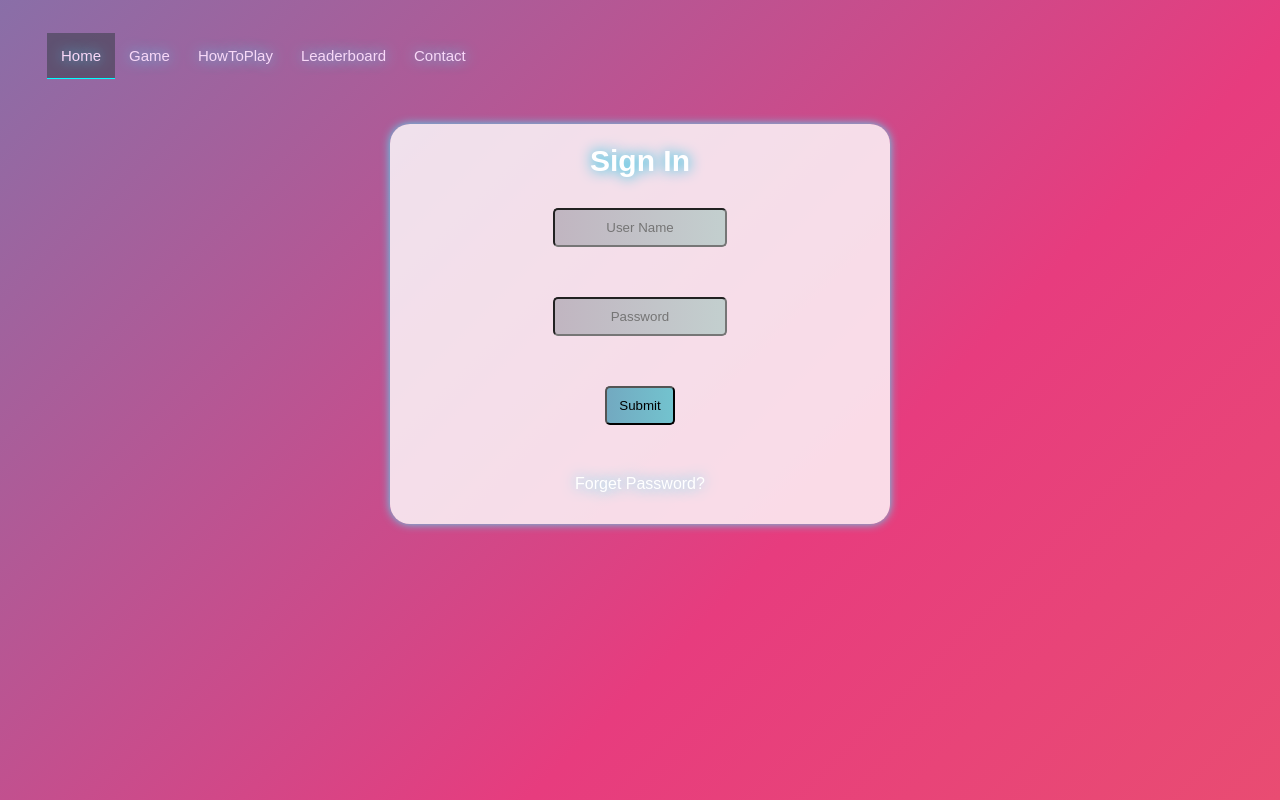
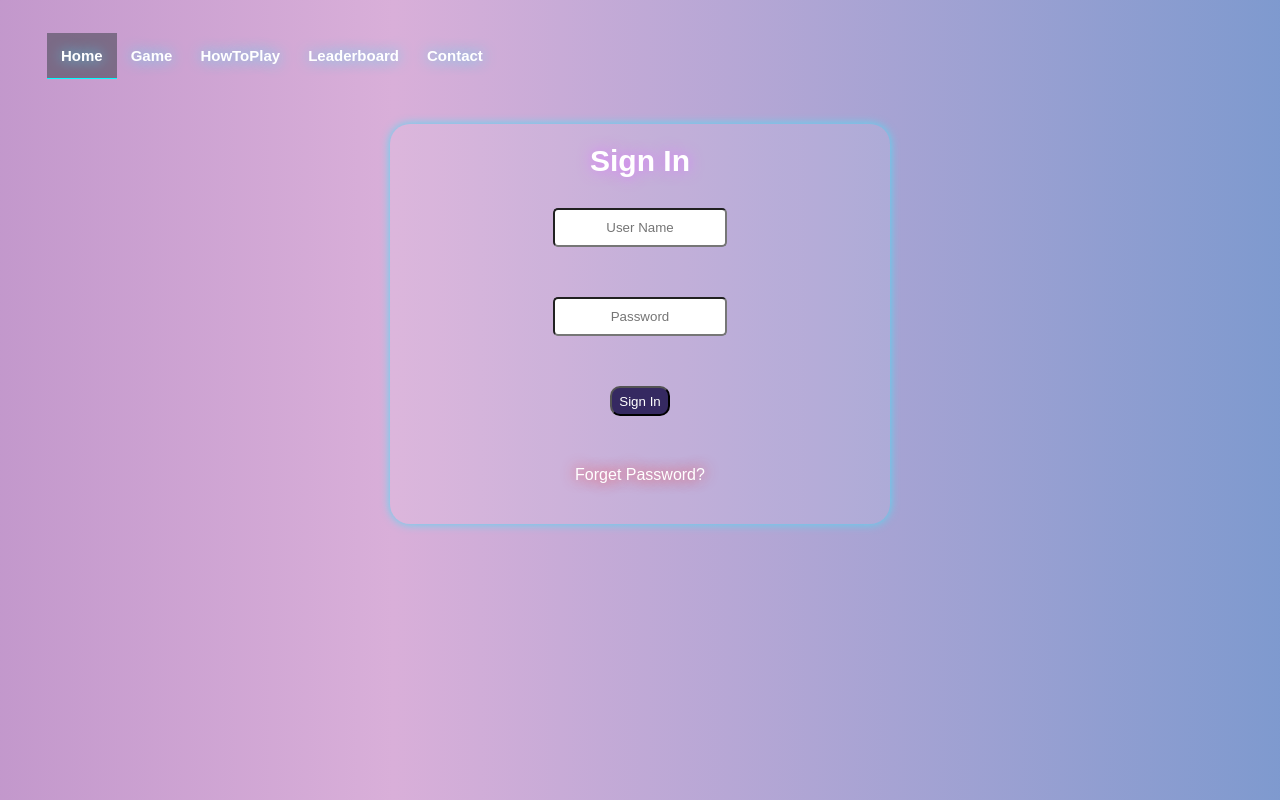
Before and after one commit to SohailMG/GameWebsite, a PHP site: page /Sign-in.php in a window 1280 px wide. Run offline with PHP 8.4, Linux system fonts and the light colour scheme.

Commit message:
added js function for sign in button to go to home

```diff
--- a/Sign-in.php
+++ b/Sign-in.php
@@ -10,11 +10,16 @@
                 <ul class="formlist">
                     <li><input type="text" name="User name" placeholder="User Name"></li>
                     <li><input type="passwrod" name="Password" placeholder="Password"></li>
-                    <li><input type="button" name="Submit" value="Submit"></li>
+                    <li><button class="Submitbtn" onclick="myfunction()">Sign In</button></li>
                     <li>Forget Password?</li>
                 </ul>
         </div>
     </div>
+    <script>
+        function myfunction(){
+            document.location.href="index.php";
+        }
+    </script>
 
 
 
--- a/style.css
+++ b/style.css
@@ -5,35 +5,30 @@
 
 body {
   margin: 0;
-  background-image: url("Images/whitebulb.jpg");
-  background-repeat: no-repeat;
-  background-size: cover;
   font-family: Arial, Helvetica, sans-serif;
 }
+/*
+  *website animated background section
+*/
 section {
   width: 100%;
   height: 100vh;
-  background-image: linear-gradient(
-    -45deg, #ee7752, #e73c7e, #23a6d5, #23d5ab);
-    background-size: 400% 400%;
-    position: relative;
-    animation: change 10s ease-in-out infinite;
+  background-image: linear-gradient(90deg, #FF3CAC, #784BA0, #D9AFD9, #2B86C5);
+  background-size: 400% 400%;
+  position: relative;
+  animation: color-change 10s ease-in-out infinite;
 }
 
-@keyframes change{
-  0%{
+@keyframes  color-change{
+  0% {
     background-position: 0 50%;
-
   }
-  50%{
+  50% {
     background-position: 100% 50%;
-
   }
-  100%{
+  100% {
     background-position: 0 50%;
-
   }
-
 }
 
 header {
@@ -57,9 +52,10 @@ nav {
   border-left: none;
 }
 .navbar a {
+  font-weight: bold;
   text-decoration: none;
   padding: 14px;
-  color: rgb(248, 216, 248);
+  color: rgb(255, 255, 255);
   font-family: Arial, Helvetica, sans-serif;
   font-size: 15px;
   text-shadow: 0 0 14px rgb(84, 219, 243);
@@ -99,7 +95,7 @@ nav {
   position: relative;
   right: 180px;
   top: 20px;
-  color: rgba(73, 255, 246, 0.493);
+  color: rgba(206, 206, 206, 0.822);
   text-shadow: 0 0 14px rgb(84, 219, 243);
   font-family: Arial, Helvetica, sans-serif;
 }
@@ -196,7 +192,7 @@ footer {
 .SignInform {
   text-align: center;
   border-radius: 20px;
-  background-color: #ffffffd0;
+  background-color: #ffffff15;
   box-shadow: 0 0 10px 0 rgb(84, 219, 243);
   height: 400px;
 }
@@ -204,14 +200,14 @@ footer {
   padding: 20px;
   margin-bottom: 10px;
   color: white;
-  text-shadow: 0 0 14px rgb(5, 191, 224);
+  text-shadow: 0 0 14px rgb(222, 124, 255);
   font-size: 30px;
 }
 
 ul.formlist {
   list-style-type: none;
   color: rgb(255, 255, 255);
-  text-shadow: 0 0 14px rgb(84, 219, 243);
+  text-shadow: 0 0 14px rgb(255, 54, 54);
 }
 ul.formlist li {
   margin-top: 10px;
@@ -219,11 +215,7 @@ ul.formlist li {
   width: auto;
 }
 ul.formlist li input {
-  background-image: linear-gradient(
-    to right,
-    rgba(70, 36, 70, 0.336),
-    rgba(68, 106, 104, 0.322)
-  );
+  background-color: white;
   border-radius: 5px;
   padding-top: 10px;
   padding-bottom: 10px;
@@ -231,12 +223,18 @@ ul.formlist li input {
   text-align: center;
   transition: width 1s;
 }
-ul.formlist li input[type="button"] {
-  background-color: rgb(137, 237, 255);
-  width: 70px;
+ul.formlist button{
+  border-radius: 10px;
+  color: #ffffff;
+  background-color: #352961;
+  width: 60px;
+  height: 30px;
+}
+ul.formlist button:hover{
+  background-color: rgb(29, 145, 165);
 }
 
 ul.formlist li input:hover {
   width: 250px;
-  border-color: aqua;
+  border-color: rgb(162, 0, 255);
 }
```
